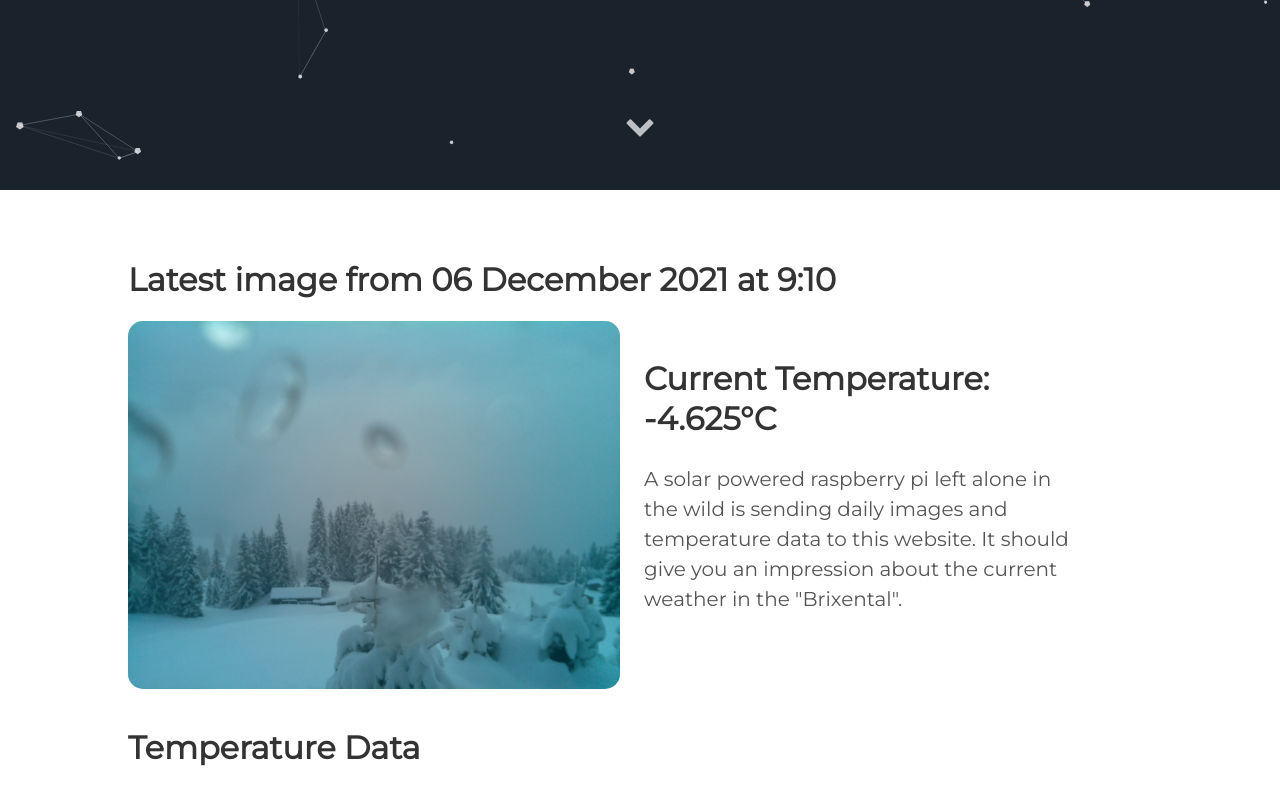
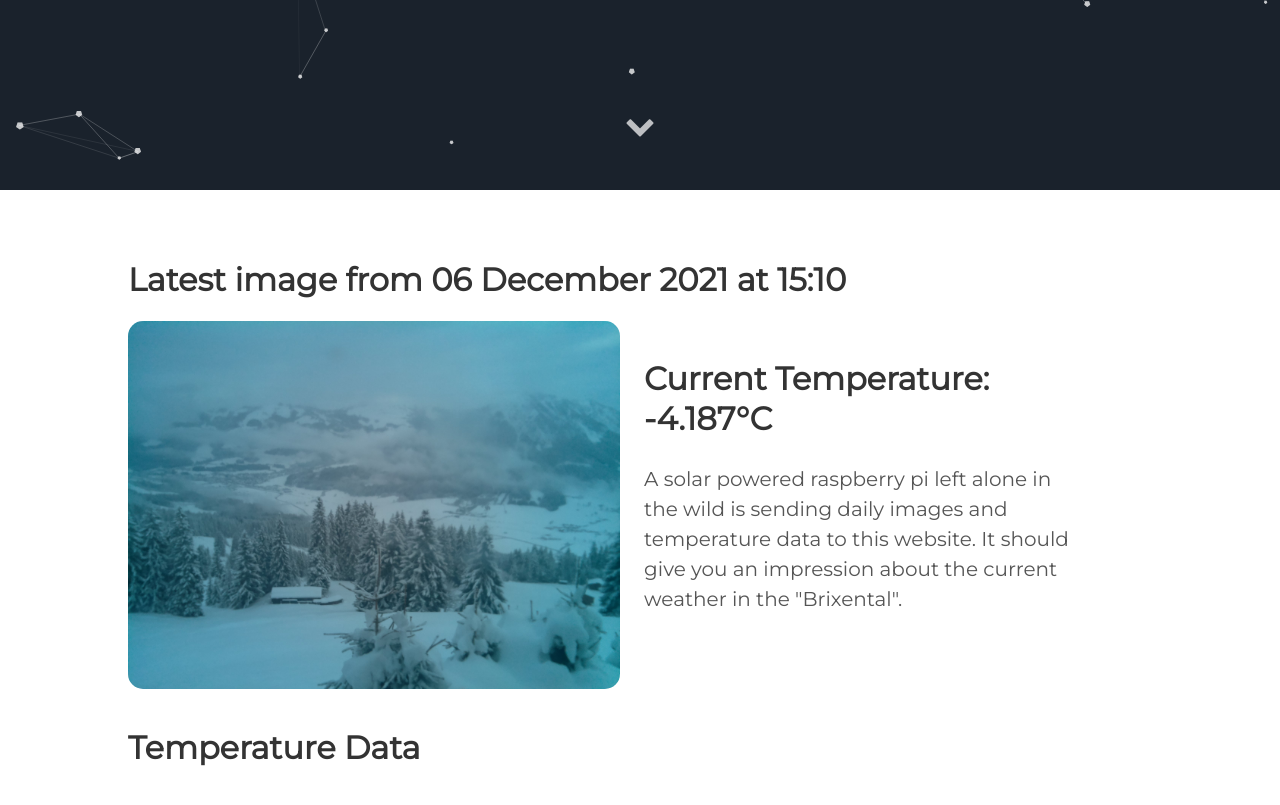
Before and after one commit to vektorious/vektorious.github.io, a Jekyll site: the page built from resources/huette.md, in a window 1280 px wide and 900 px high, scrolled down 710 px. Shown: the top 805 px of the window. Built offline with Jekyll 4.4.1, drawn with Linux system fonts in a browser that asks for light colours.

Commit message:
I'm a bot beep boop

```diff
--- a/resources/huette.md
+++ b/resources/huette.md
@@ -6,13 +6,13 @@ image: '/assets/img/'
 description: 'Live image from the Austrian alps'
 twitter_text: ' '
 ---
-## Latest image from 06 December 2021 at  9:10
+## Latest image from 06 December 2021 at 15:10
 <div class="huette">
   <div class="huette-image">
     <img src="{{ "/assets/img/huette.jpg" | prepend: site.baseurl }}">
   </div>
   <div class="huette-text">
-        <h2>Current Temperature: -4.625°C</h2>
+        <h2>Current Temperature: -4.187°C</h2>
         <p>A solar powered raspberry pi left alone in the wild is sending daily images and temperature data to this website. It should give you an impression about the current weather in the "Brixental".</p>
 
   </div>
```
Also changed, not shown: rpi-script/2021-12-06_150917.txt (renamed from rpi-script/2021-12-06_090919.txt, +5 -5 lines), rpi-script/huette.md (+2 -2 lines), assets/img/huette.jpg, assets/img/temp_plot.png, rpi-script/temp_plot.png, 1 other file.
